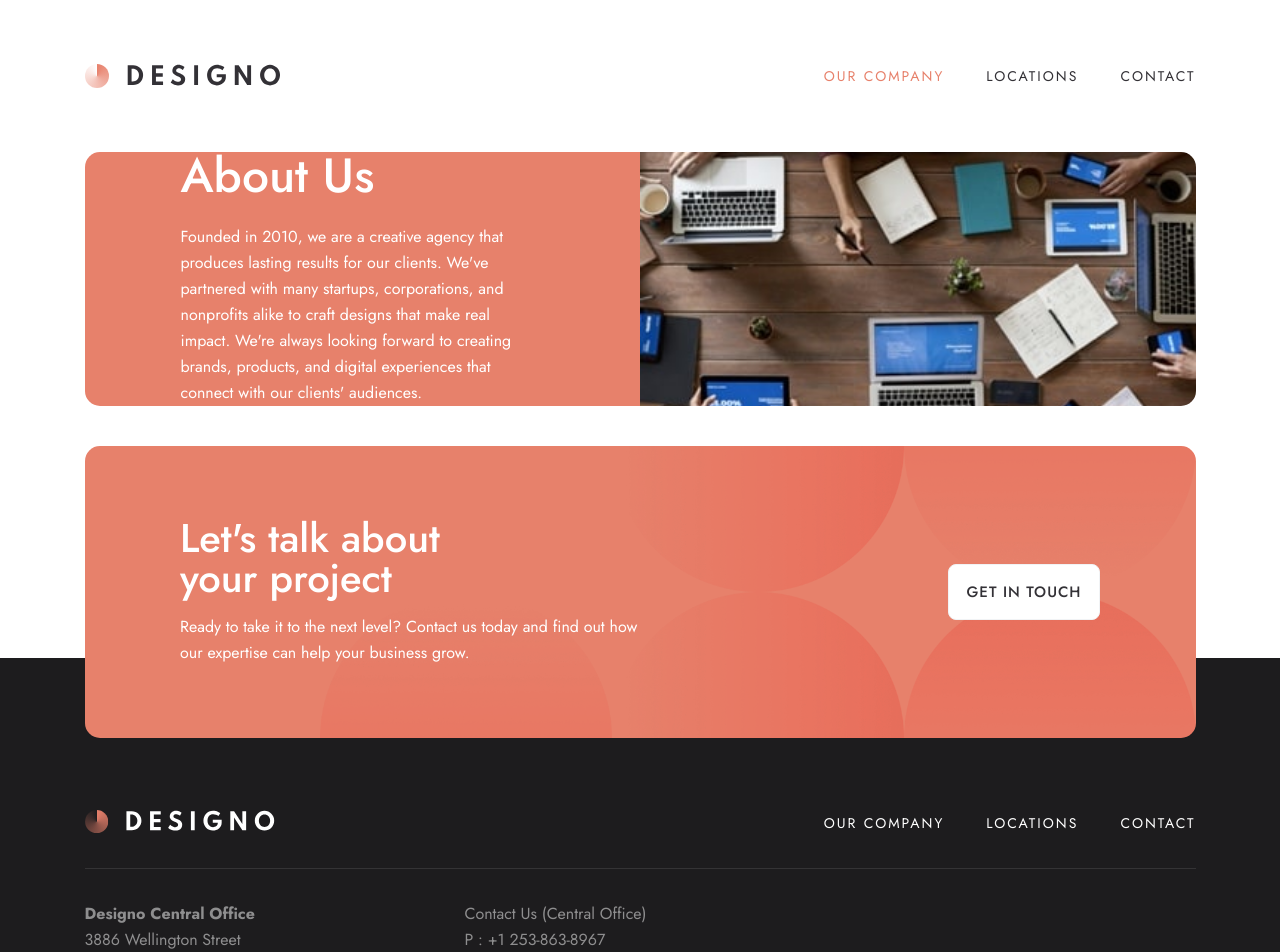
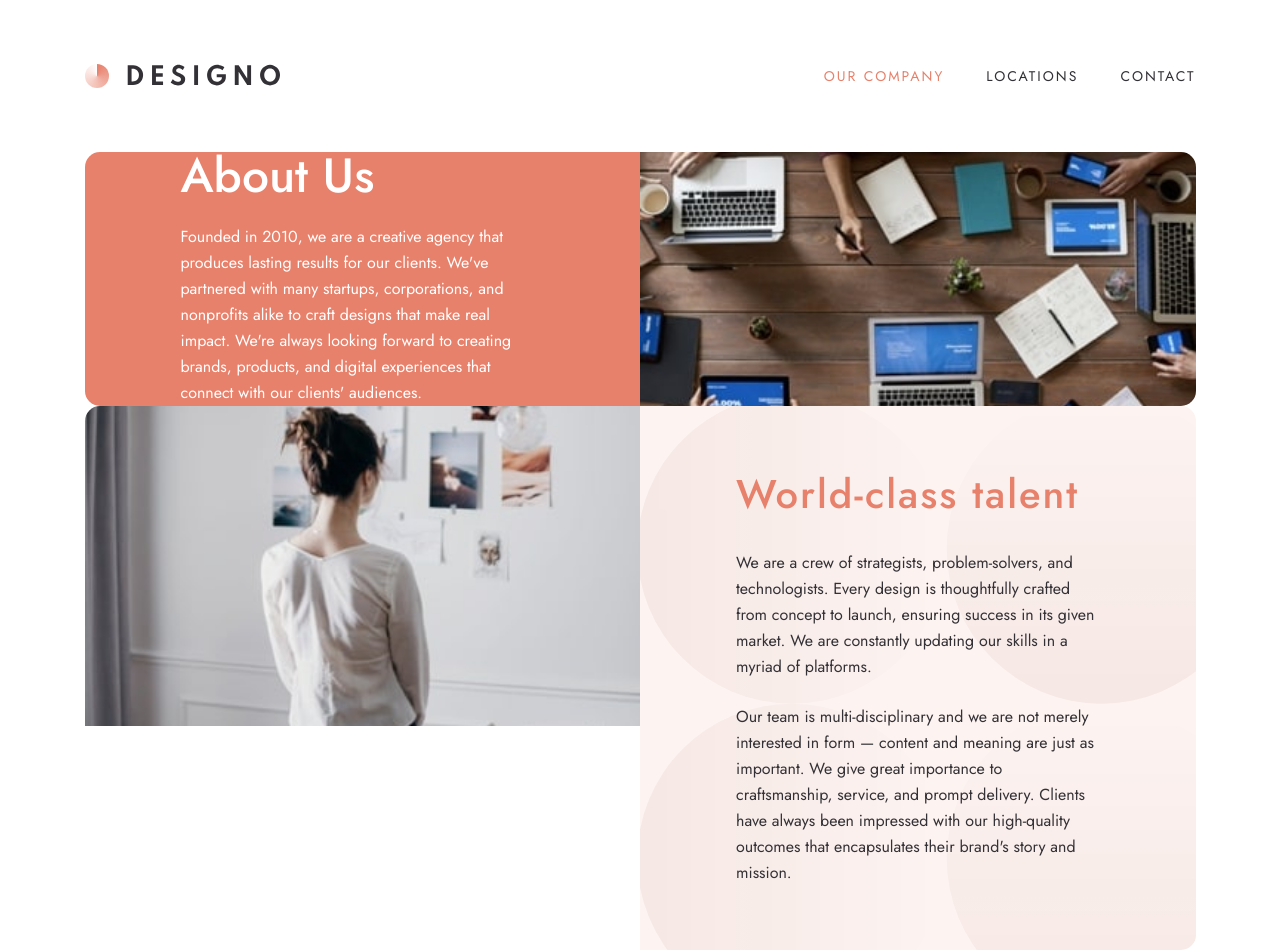
Before and after one commit to brandeth/designo, a Next.js app: page /about in a window 1280 px wide. Shown: the top 952 px of the page. Built offline with nearby package versions, Linux system fonts and the light colour scheme.

Commit message:
added ImageTextSection component.

```diff
--- a/app/about/page.tsx
+++ b/app/about/page.tsx
@@ -1,9 +1,32 @@
 import { AboutHero } from "@/components/AboutHero";
+import { Description, ImageTextSection } from "@/components/ImageTextSection";
 
 export default function AboutPage() {
   return (
     <main className="bg-background text-foreground mx-auto grid w-full grid-cols-1 gap-y-20 md:max-xl:max-w-172.25 md:max-xl:gap-y-26 xl:max-w-277.75">
-      <AboutHero />
+      <div>
+        <AboutHero />
+        <ImageTextSection
+          title="World-class talent"
+          image="/images/image-world-class-talent-mobile.jpg"
+        >
+          <Description>
+            <p>
+              We are a crew of strategists, problem-solvers, and technologists.
+              Every design is thoughtfully crafted from concept to launch,
+              ensuring success in its given market. We are constantly updating
+              our skills in a myriad of platforms.
+            </p>
+            <p>
+              Our team is multi-disciplinary and we are not merely interested in
+              form — content and meaning are just as important. We give great
+              importance to craftsmanship, service, and prompt delivery. Clients
+              have always been impressed with our high-quality outcomes that
+              encapsulates their brand&apos;s story and mission.
+            </p>
+          </Description>
+        </ImageTextSection>
+      </div>
     </main>
   );
 }
--- a/components/AboutHero.tsx
+++ b/components/AboutHero.tsx
@@ -24,7 +24,7 @@ export function AboutHero() {
             aria-hidden="true"
             width={876}
             height={584}
-            className="pointer-events-none absolute right-0 h-auto max-w-none md:hidden -top-36 w-220"
+            className="pointer-events-none absolute right-0 h-auto max-w-none md:hidden -top-36"
           />
 
           <div className="relative z-10 flex max-w-81.75 flex-col items-center justify-center gap-6 md:max-w-[28rem] md:items-start md:text-left">
--- /dev/null
+++ b/components/ImageTextSection.tsx
@@ -0,0 +1,79 @@
+import type { ReactNode } from "react";
+
+import Image from "next/image";
+
+type DescriptionProps = {
+  children: ReactNode;
+};
+
+type ImageTextSectionProps = {
+  image: string;
+  title: string;
+  description?: string;
+  imageAlt?: string;
+  reverse?: boolean;
+  children?: ReactNode;
+};
+
+export function Description({ children }: DescriptionProps) {
+  return (
+    <div className="preset-mobile-body space-y-6 text-designo-grey-dark md:preset-body">
+      {children}
+    </div>
+  );
+}
+
+export function ImageTextSection({
+  image,
+  title,
+  description,
+  imageAlt,
+  reverse = false,
+  children,
+}: ImageTextSectionProps) {
+  const imageOrderClassName = reverse ? "md:order-2" : "";
+  const contentOrderClassName = reverse ? "md:order-1" : "";
+  const content =
+    children ??
+    (description ? (
+      <Description>
+        <p>{description}</p>
+      </Description>
+    ) : null);
+
+  return (
+    <section className="mx-auto w-full max-w-277.75 overflow-hidden md:rounded-[15px]">
+      <div className="grid md:grid-cols-[1fr_1fr] md:items-stretch">
+        <div className={`relative h-80 ${imageOrderClassName}`.trim()}>
+          <Image
+            src={image}
+            alt={imageAlt ?? title}
+            fill
+            sizes="(min-width: 768px) 50vw, 100vw"
+            className="object-cover"
+          />
+        </div>
+
+        <div
+          className={`relative isolate flex items-center justify-center overflow-hidden bg-designo-peach-extra-light px-6 py-20 text-center sm:px-10 md:px-14 md:py-16 md:text-left lg:px-24 ${contentOrderClassName}`.trim()}
+        >
+          <Image
+            src="/shapes/page-section-alt.svg"
+            alt=""
+            aria-hidden="true"
+            width={876}
+            height={252}
+            className="pointer-events-none absolute top-0 -left-78 opacity-30 w-232 h-auto max-w-none"
+          />
+
+          <div className="relative z-10 flex max-w-81.75 flex-col items-center gap-6 md:max-w-md md:items-start md:gap-8">
+            <h2 className="preset-mobile-heading text-designo-peach md:preset-2">
+              {title}
+            </h2>
+            {content}
+          </div>
+        </div>
+      </div>
+    </section>
+  );
+}
--- a/components/PageSection.tsx
+++ b/components/PageSection.tsx
@@ -7,7 +7,7 @@ type PageSectionProps = {
 
 export function PageSection({ title, description }: PageSectionProps) {
   return (
-    <section className="bg-designo-peach md:rounded-[15px]">
+    <section className="bg-designo-peach md:rounded-[15px] overflow-hidden">
       <div className="relative isolate overflow-hidden px-6  md:max-xl:py-0 md:max-xl:h-63 md:max-xl:items-center md:max-xl:grid text-center text-designo-white sm:px-10 xl:h-63 grid items-center h-80">
         <Image
           src="/shapes/page-section-alt.svg"
```
